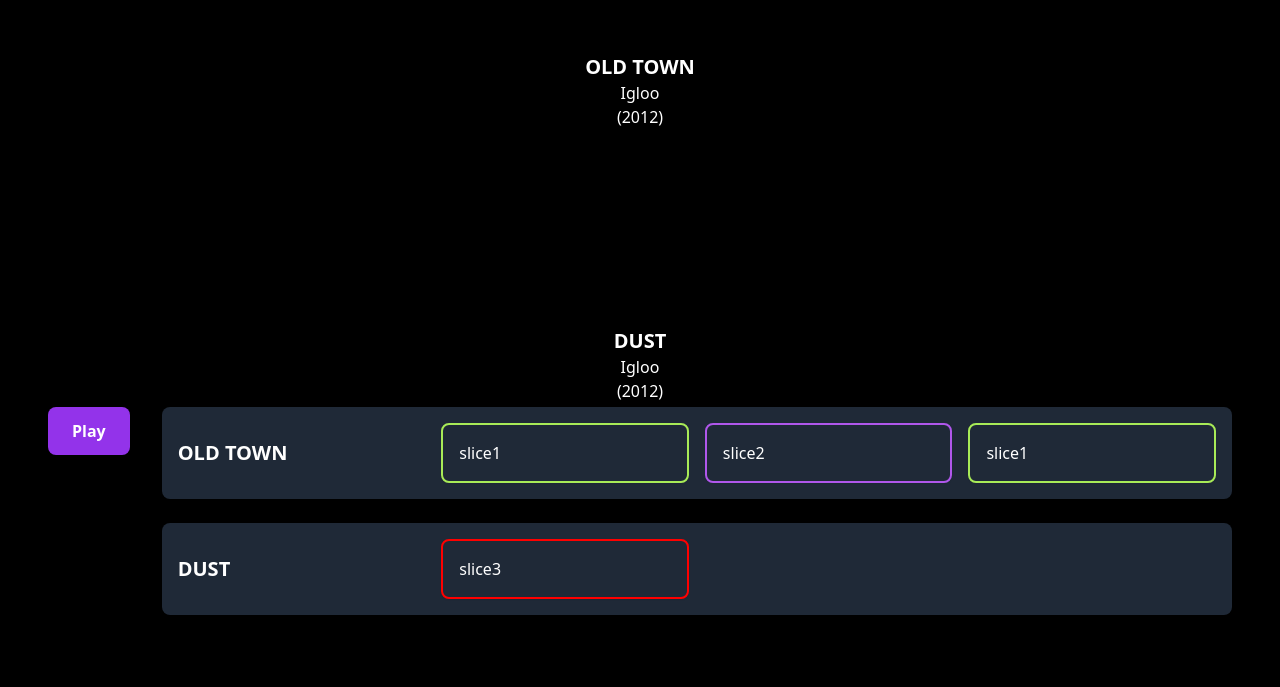
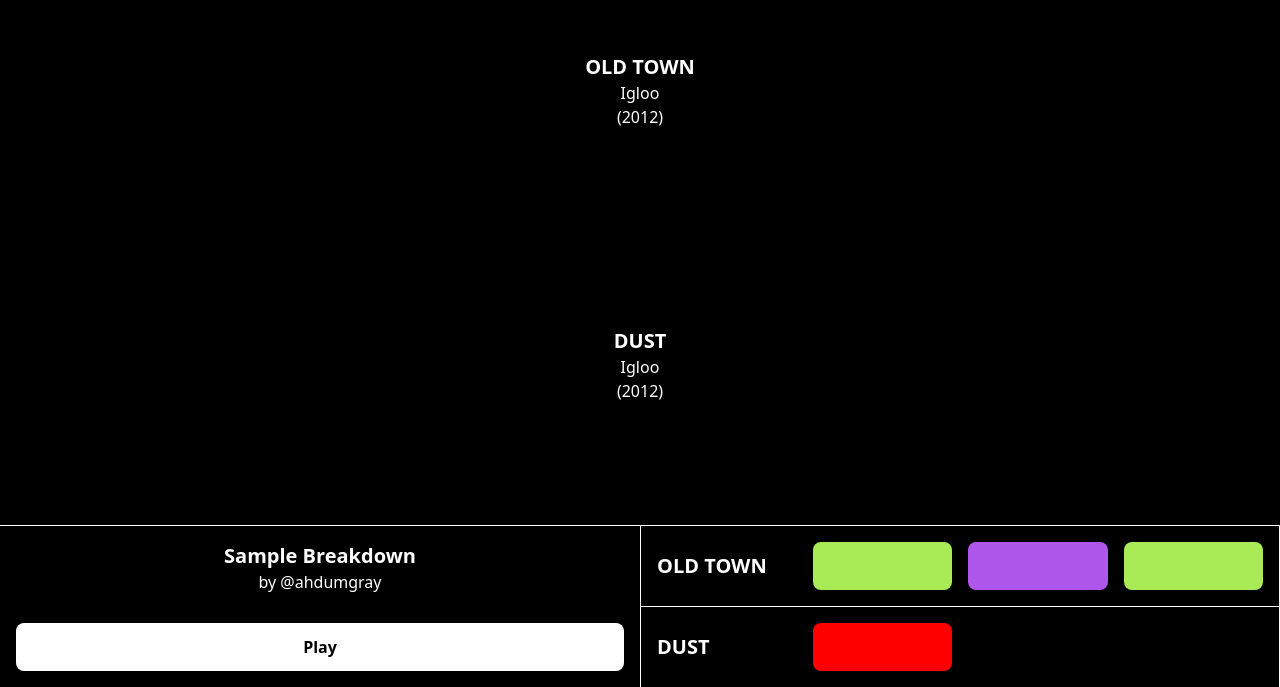
Before and after one commit to dashedstripes/sample-viz, a React (Create React App) app: page / in a window 1280 px wide. Shown: the part 113-800 px from the top of the page. Built offline with nearby package versions, Linux system fonts and the light colour scheme; no server answers.

Commit message:
redesign

```diff
--- a/src/App.js
+++ b/src/App.js
@@ -154,12 +154,9 @@ function App() {
   }
 
   function playSlice(sliceId) {
-    console.log(sliceId);
     const track = Object.values(tracks).find((track) =>
       track.slices.some((slice) => slice.id === sliceId),
     );
-
-    console.log(track);
 
     const slice = track.slices.find((slice) => slice.id === sliceId);
     const audioRef = document.getElementById(track.id);
@@ -209,7 +206,7 @@ function App() {
           ))}
         </div>
       </div>
-      <div className="fixed bottom-0 left-0 right-0 p-8">
+      <div className="fixed bottom-0 left-0 right-0">
         <Timeline
           sequence={sequence}
           tracks={tracks}
--- a/src/Timeline.js
+++ b/src/Timeline.js
@@ -15,37 +15,43 @@ export function Timeline({ sequence, tracks, onPlayPressed, onClipClicked }) {
   }
 
   return (
-    <div className="flex gap-8 items-start p-4">
-      <div className="sticky top-0">
+    <div className="">
+      <div className="grid grid-cols-2 items-start">
+        <div className="sticky top-0 p-4 border-t border-white flex flex-col justify-between h-full">
+          <div className="text-center">
+            <h1 className="font-bold text-xl">Sample Breakdown</h1>
+            <p>by @ahdumgray</p>
+          </div>
           <button
             onClick={() => onPlayPressed()}
-          className="bg-purple-600 hover:bg-purple-700 px-6 py-3 rounded-lg text-white font-semibold shadow-lg transition-colors"
+            className="bg-white w-full text-black hover:scale-105 px-6 py-3 rounded-lg font-semibold shadow-lg transition-colors"
           >
             Play
           </button>
         </div>
-      <div className="flex-grow">
+        <div className="flex-grow border-white">
           {timelineTracks.map((track) => (
             <div
               key={track.trackId}
-            className="bg-gray-800 rounded-lg p-4 grid grid-cols-4 gap-4 items-center mb-6 shadow-md"
+              className="p-4 grid grid-cols-4 gap-4 items-center shadow-md border border-white border-b-0"
             >
               <p className="font-bold text-xl text-white">{track.title}</p>
               {track.clips.map((clip) => (
                 <div
-                className="border-2 p-4 rounded-lg shadow-sm transition-transform hover:scale-105"
+                  className="h-12 rounded-lg shadow-sm transition-transform hover:scale-105 cursor-pointer"
                   key={clip.clipId}
-                style={{ borderColor: clip.slice.color }}
+                  style={{ backgroundColor: clip.slice.color }}
                   onClick={() => {
                     onClipClicked(clip.slice.id);
                   }}
                 >
-                {clip.slice.id}
+                  {/* {clip.slice.id} */}
                 </div>
               ))}
             </div>
           ))}
         </div>
       </div>
+    </div>
   );
 }
```
Lines whose indentation alone changed are shown as unchanged.
